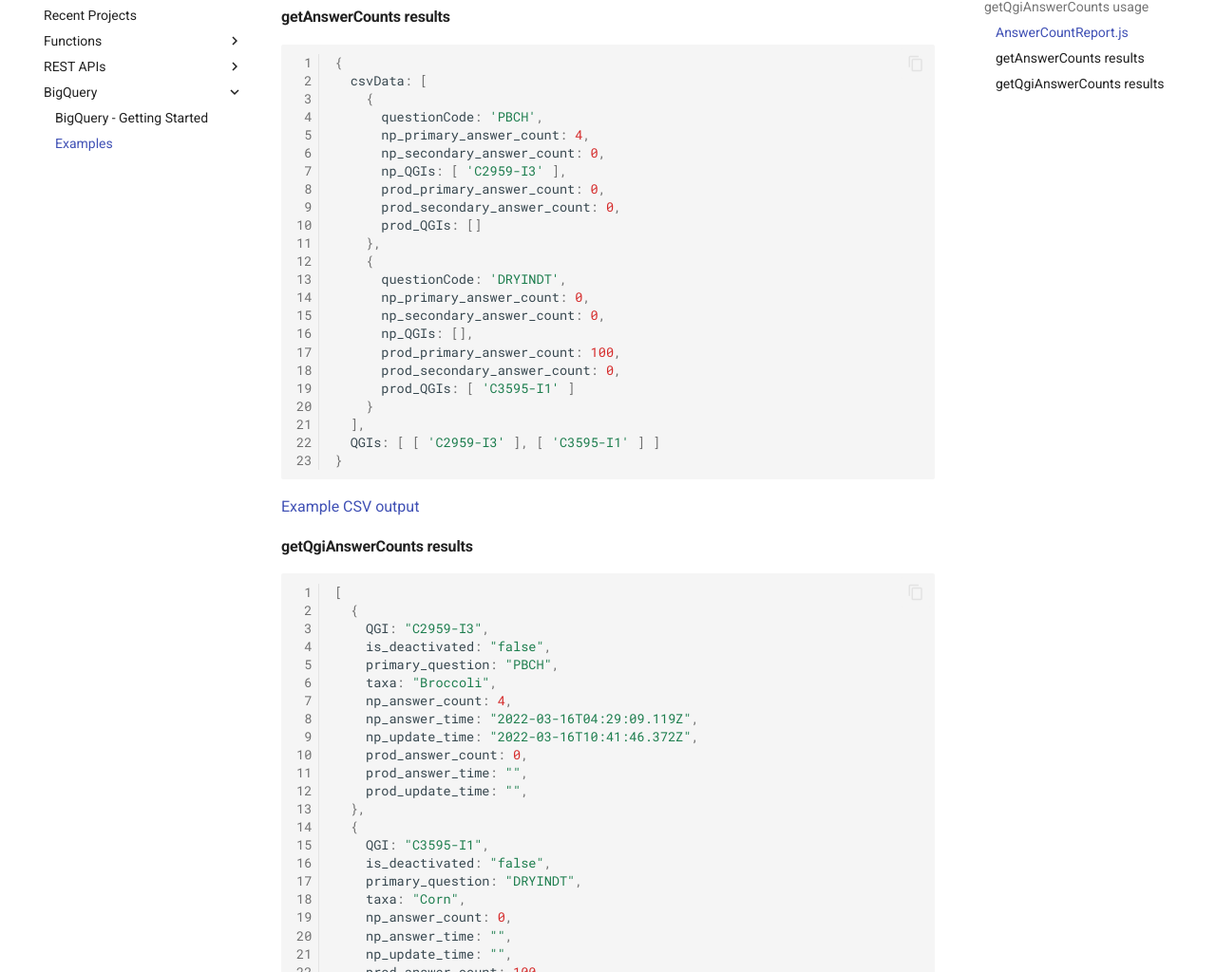
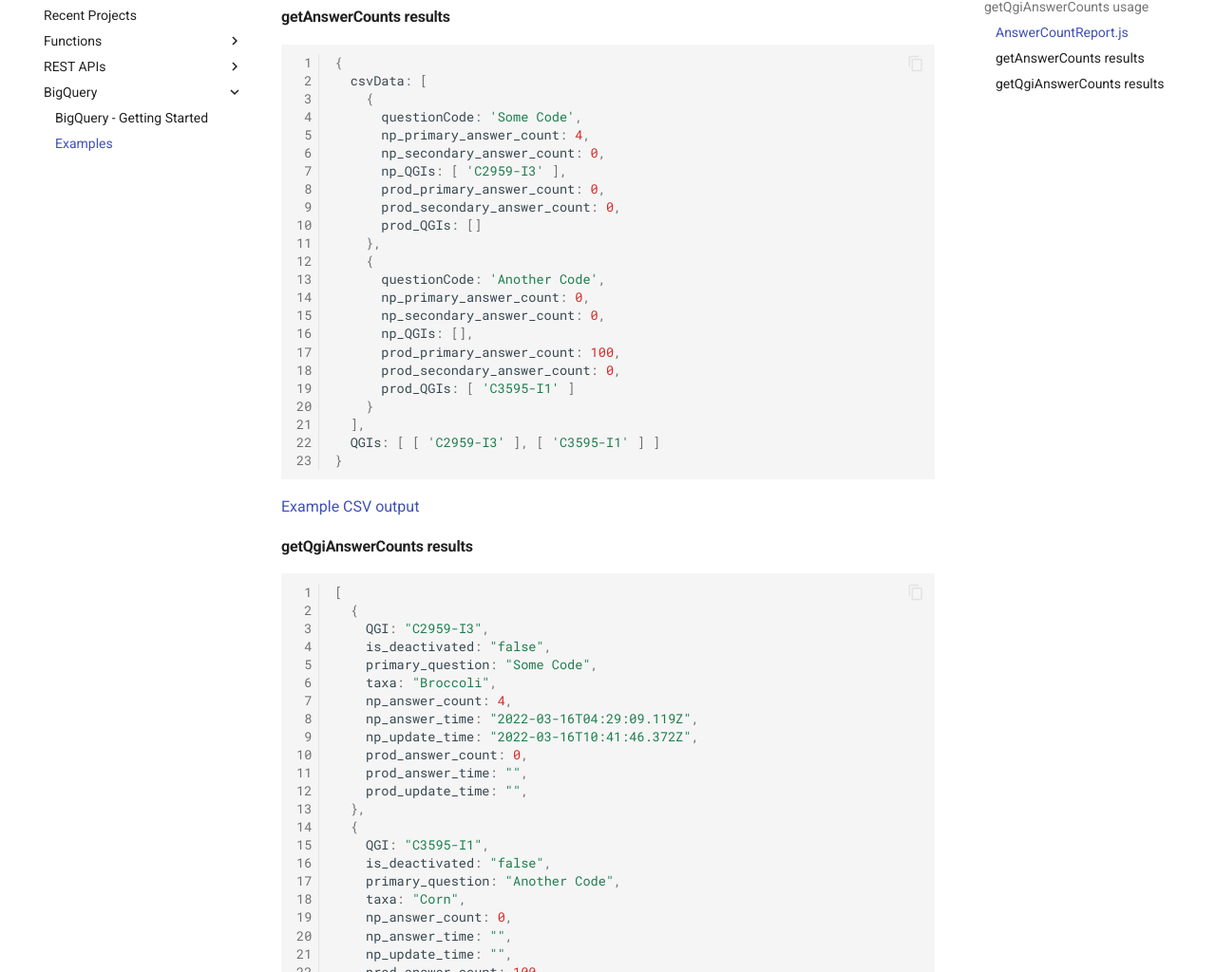
Before and after one commit to mshuber1981/work-life, an MkDocs documentation site: the page built from docs/bigquery/examples.md, in a window 1280 px wide and 1400 px high, scrolled down 814 px. Shown: the part 146-1170 px from the top of the window at 95% size. Built offline with MkDocs 1.6.1 and Material for MkDocs 9.7.7, drawn with Linux system fonts in a browser that asks for light colours; comment, search, counter and statistics services are not loaded.

Commit message:
Generalizing examples

```diff
--- a/docs/bigquery/examples.md
+++ b/docs/bigquery/examples.md
@@ -41,7 +41,7 @@ console.log(util.inspect(qgiResults, false, null, true));
 {
   csvData: [
     {
-      questionCode: 'PBCH',
+      questionCode: 'Some Code',
       np_primary_answer_count: 4,
       np_secondary_answer_count: 0,
       np_QGIs: [ 'C2959-I3' ],
@@ -50,7 +50,7 @@ console.log(util.inspect(qgiResults, false, null, true));
       prod_QGIs: []
     },
     {
-      questionCode: 'DRYINDT',
+      questionCode: 'Another Code',
       np_primary_answer_count: 0,
       np_secondary_answer_count: 0,
       np_QGIs: [],
@@ -72,7 +72,7 @@ console.log(util.inspect(qgiResults, false, null, true));
   {
     QGI: "C2959-I3",
     is_deactivated: "false",
-    primary_question: "PBCH",
+    primary_question: "Some Code",
     taxa: "Broccoli",
     np_answer_count: 4,
     np_answer_time: "2022-03-16T04:29:09.119Z",
@@ -84,7 +84,7 @@ console.log(util.inspect(qgiResults, false, null, true));
   {
     QGI: "C3595-I1",
     is_deactivated: "false",
-    primary_question: "DRYINDT",
+    primary_question: "Another Code",
     taxa: "Corn",
     np_answer_count: 0,
     np_answer_time: "",
```
Also changed, not shown: 5 other files.
